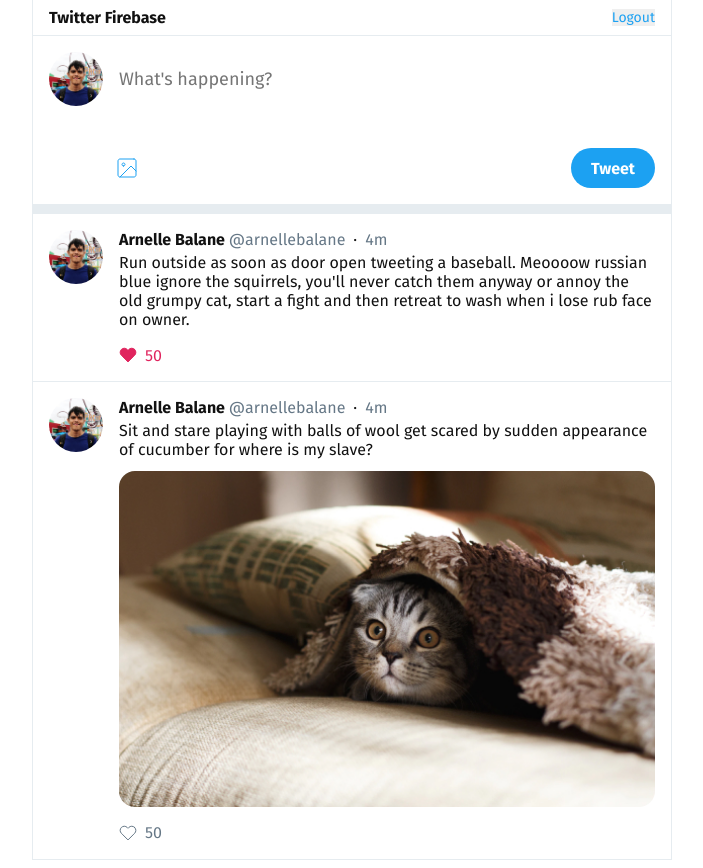
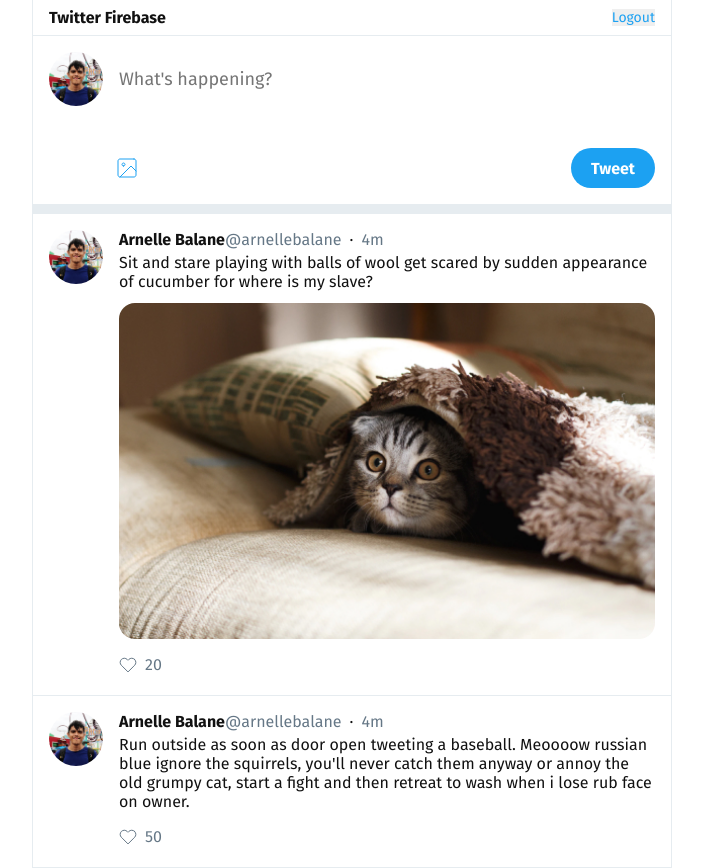
Before and after one commit to arnellebalane/firebase-bacolod-2020, a plain HTML site: page feed.html in a window 1280 px wide. Shown: the whole page, without its empty margins (288-991 px from the left). Drawn offline with Linux system fonts and the light colour scheme.

Commit message:
Add javascript for feed page functionalities

```diff
--- a/feed.html
+++ b/feed.html
@@ -22,11 +22,12 @@
         <img class="TweetBox__Avatar" src="images/avatar.jpg" alt="Arnelle Balane" />
 
         <form class="TweetForm" action="#">
-          <textarea class="TweetForm__Input" name="tweet" placeholder="What's happening?" maxlength="280"></textarea>
+          <textarea class="TweetForm__Input" name="text" placeholder="What's happening?" maxlength="280"></textarea>
 
           <footer class="TweetForm__Footer">
             <button class="TweetForm__Action" type="button">
               <img src="images/image.svg" alt="" />
+              <input class="TweetForm__File" type="file" name="image" accept="image/*" />
             </button>
 
             <button class="TweetForm__Submit">Tweet</button>
@@ -36,79 +37,9 @@
 
       <div class="Separator"></div>
 
-      <article class="Tweet">
-        <img class="Tweet__Avatar" src="images/avatar.jpg" alt="Arnelle Balane" />
+      <div class="TweetsContainer"></div>
+    </div>
 
-        <div class="Tweet__Content">
-          <header class="Tweet__Header">
-            <h1 class="Tweet__User">
-              Arnelle Balane
-              <span class="Tweet__Username">@arnellebalane</span>
-            </h1>
-            <span class="Tweet__MidDot">&middot;</span>
-            <time class="Tweet__Time" datetime="2020-03-04">4m</time>
-          </header>
-
-          <main class="Tweet__Body">
-            <p class="Tweet__Text">
-              Run outside as soon as door open tweeting a baseball. Meoooow russian blue ignore the squirrels, you'll
-              never catch them anyway or annoy the old grumpy cat, start a fight and then retreat to wash when i lose
-              rub face on owner.
-            </p>
-          </main>
-
-          <footer class="Tweet__Footer">
-            <button class="Tweet__Action Tweet__Action--Active">
-              <svg width="18" height="18" viewBox="0 0 18 18" fill="none">
-                <path
-                  d="M15.63 3.45753C15.247 3.07428 14.7921 2.77026 14.2915 2.56284C13.791 2.35542 13.2544 2.24866 12.7125 2.24866C12.1707 2.24866 11.6341 2.35542 11.1335 2.56284C10.6329 2.77026 10.1781 3.07428 9.79503 3.45753L9.00003 4.25253L8.20503 3.45753C7.43126 2.68376 6.3818 2.24906 5.28753 2.24906C4.19325 2.24906 3.1438 2.68376 2.37003 3.45753C1.59626 4.2313 1.16156 5.28075 1.16156 6.37503C1.16156 7.4693 1.59626 8.51876 2.37003 9.29253L3.16503 10.0875L9.00003 15.9225L14.835 10.0875L15.63 9.29253C16.0133 8.90946 16.3173 8.45464 16.5247 7.95404C16.7321 7.45345 16.8389 6.91689 16.8389 6.37503C16.8389 5.83316 16.7321 5.2966 16.5247 4.79601C16.3173 4.29542 16.0133 3.84059 15.63 3.45753V3.45753Z"
-                  stroke="currentColor"
-                  stroke-linecap="round"
-                  stroke-linejoin="round"
-                />
-              </svg>
-              50
-            </button>
-          </footer>
-        </div>
-      </article>
-
-      <article class="Tweet">
-        <img class="Tweet__Avatar" src="images/avatar.jpg" alt="Arnelle Balane" />
-
-        <div class="Tweet__Content">
-          <header class="Tweet__Header">
-            <h1 class="Tweet__User">
-              Arnelle Balane
-              <span class="Tweet__Username">@arnellebalane</span>
-            </h1>
-            <span class="Tweet__MidDot">&middot;</span>
-            <time class="Tweet__Time" datetime="2020-03-04">4m</time>
-          </header>
-
-          <main class="Tweet__Body">
-            <p class="Tweet__Text">
-              Sit and stare playing with balls of wool get scared by sudden appearance of cucumber for where is my
-              slave?
-            </p>
-            <img class="Tweet__Image" src="images/image.jpg" alt="Tweet Image" />
-          </main>
-
-          <footer class="Tweet__Footer">
-            <button class="Tweet__Action">
-              <svg width="18" height="18" viewBox="0 0 18 18" fill="none">
-                <path
-                  d="M15.63 3.45753C15.247 3.07428 14.7921 2.77026 14.2915 2.56284C13.791 2.35542 13.2544 2.24866 12.7125 2.24866C12.1707 2.24866 11.6341 2.35542 11.1335 2.56284C10.6329 2.77026 10.1781 3.07428 9.79503 3.45753L9.00003 4.25253L8.20503 3.45753C7.43126 2.68376 6.3818 2.24906 5.28753 2.24906C4.19325 2.24906 3.1438 2.68376 2.37003 3.45753C1.59626 4.2313 1.16156 5.28075 1.16156 6.37503C1.16156 7.4693 1.59626 8.51876 2.37003 9.29253L3.16503 10.0875L9.00003 15.9225L14.835 10.0875L15.63 9.29253C16.0133 8.90946 16.3173 8.45464 16.5247 7.95404C16.7321 7.45345 16.8389 6.91689 16.8389 6.37503C16.8389 5.83316 16.7321 5.2966 16.5247 4.79601C16.3173 4.29542 16.0133 3.84059 15.63 3.45753V3.45753Z"
-                  stroke="currentColor"
-                  stroke-linecap="round"
-                  stroke-linejoin="round"
-                />
-              </svg>
-              50
-            </button>
-          </footer>
-        </div>
-      </article>
-    </div>
+    <script src="javascripts/feed.js"></script>
   </body>
 </html>
--- /dev/null
+++ b/javascripts/feed.js
@@ -0,0 +1,166 @@
+// Allow user to logout from the app
+document.querySelector('.LogoutButton').addEventListener('click', event => {
+  event.target.disabled = true;
+
+  console.log('Logging out');
+
+  setTimeout(() => {
+    location.pathname = '/';
+  }, 1000);
+});
+
+// Allow user to submit new tweets
+document.querySelector('.TweetForm').addEventListener('submit', event => {
+  event.preventDefault();
+
+  const form = event.target;
+  const text = form.text.value || null;
+  const image = form.image.files[0] || null;
+
+  if (!text && !image) return;
+
+  console.log({ text, image });
+
+  setTweetFormState(false);
+  setTimeout(() => {
+    setTweetFormState(true);
+    form.reset();
+  }, 1000);
+});
+
+// Util function to enable/disable tweet form controls
+function setTweetFormState(enabled) {
+  const elements = document.querySelectorAll('.TweetForm__Input, .TweetForm__Action, .TweetForm__Submit');
+
+  elements.forEach(element => {
+    element.disabled = !enabled;
+  });
+}
+
+// Render tweets data
+const tweets = [
+  {
+    id: '12345',
+    text:
+      "Run outside as soon as door open tweeting a baseball. Meoooow russian blue ignore the squirrels, you'll never " +
+      'catch them anyway or annoy the old grumpy cat, start a fight and then retreat to wash when i lose rub face on owner.',
+    image: null,
+    created_at: new Date().toISOString(),
+    likes: 50,
+    author: {
+      name: 'Arnelle Balane',
+      username: 'arnellebalane',
+      image: 'images/avatar.jpg'
+    }
+  },
+  {
+    id: '67890',
+    text: 'Sit and stare playing with balls of wool get scared by sudden appearance of cucumber for where is my slave?',
+    image: 'images/image.jpg',
+    created_at: new Date().toISOString(),
+    likes: 20,
+    author: {
+      name: 'Arnelle Balane',
+      username: 'arnellebalane',
+      image: 'images/avatar.jpg'
+    }
+  }
+];
+
+const tweetsContainer = document.querySelector('.TweetsContainer');
+tweets.forEach(renderTweet);
+
+// Util function to render a tweet item at the top of the feed
+function renderTweet(tweet) {
+  const elem = document.createElement('article');
+  elem.classList.add('Tweet');
+
+  const avatar = document.createElement('img');
+  avatar.src = tweet.author.image;
+  avatar.alt = tweet.author.username;
+  avatar.classList.add('Tweet__Avatar');
+  elem.append(avatar);
+
+  const content = document.createElement('div');
+  content.classList.add('Tweet__Content');
+  elem.append(content);
+
+  const header = document.createElement('header');
+  header.classList.add('Tweet__Header');
+  content.append(header);
+
+  const user = document.createElement('h1');
+  user.textContent = tweet.author.name;
+  user.classList.add('Tweet__User');
+  header.append(user);
+
+  const username = document.createElement('span');
+  username.textContent = `@${tweet.author.username}`;
+  username.classList.add('Tweet__Username');
+  user.append(username);
+
+  const middot = document.createElement('span');
+  middot.innerHTML = '&middot';
+  middot.classList.add('Tweet__MidDot');
+  header.append(middot);
+
+  const time = document.createElement('time');
+  time.dateTime = tweet.created_at;
+  time.textContent = '4m';
+  time.classList.add('Tweet__Time');
+  header.append(time);
+
+  const body = document.createElement('main');
+  body.classList.add('Tweet__Body');
+  content.append(body);
+
+  if (tweet.text) {
+    const text = document.createElement('p');
+    text.textContent = tweet.text;
+    text.classList.add('Tweet__Text');
+    body.append(text);
+  }
+
+  if (tweet.image) {
+    const image = document.createElement('img');
+    image.src = tweet.image;
+    image.alt = tweet.text;
+    image.classList.add('Tweet__Image');
+    body.append(image);
+  }
+
+  const footer = document.createElement('footer');
+  footer.classList.add('Tweet__Footer');
+  body.append(footer);
+
+  const like = document.createElement('button');
+  like.classList.add('Tweet__Action');
+  footer.append(like);
+
+  const xmlns = 'http://www.w3.org/2000/svg';
+
+  const likeSvg = document.createElementNS(xmlns, 'svg');
+  likeSvg.setAttributeNS(null, 'width', 18);
+  likeSvg.setAttributeNS(null, 'height', 18);
+  likeSvg.setAttributeNS(null, 'viewBox', '0 0 18 18');
+  likeSvg.setAttributeNS(null, 'fill', 'none');
+  like.append(likeSvg);
+
+  const likeSvgPath = document.createElementNS(xmlns, 'path');
+  likeSvgPath.setAttributeNS(
+    null,
+    'd',
+    'M15.63 3.45753C15.247 3.07428 14.7921 2.77026 14.2915 2.56284C13.791 2.35542 13.2544 2.24866 12.7125 2.24866C12.1707 ' +
+      '2.24866 11.6341 2.35542 11.1335 2.56284C10.6329 2.77026 10.1781 3.07428 9.79503 3.45753L9.00003 4.25253L8.20503 ' +
+      '3.45753C7.43126 2.68376 6.3818 2.24906 5.28753 2.24906C4.19325 2.24906 3.1438 2.68376 2.37003 3.45753C1.59626 4.2313 ' +
+      '1.16156 5.28075 1.16156 6.37503C1.16156 7.4693 1.59626 8.51876 2.37003 9.29253L3.16503 10.0875L9.00003 15.9225L14.835 ' +
+      '10.0875L15.63 9.29253C16.0133 8.90946 16.3173 8.45464 16.5247 7.95404C16.7321 7.45345 16.8389 6.91689 16.8389 6.37503C16.8389 ' +
+      '5.83316 16.7321 5.2966 16.5247 4.79601C16.3173 4.29542 16.0133 3.84059 15.63 3.45753V3.45753Z'
+  );
+  likeSvg.append(likeSvgPath);
+
+  const likeCount = document.createTextNode(tweet.likes);
+  like.append(likeCount);
+
+  tweetsContainer.prepend(elem);
+}
--- a/stylesheets/feed.css
+++ b/stylesheets/feed.css
@@ -74,9 +74,11 @@
   border-radius: 50%;
   margin-top: -1.2rem;
   margin-bottom: -1.2rem;
+  position: relative;
 
   background-color: transparent;
   cursor: pointer;
+  overflow: hidden;
 }
 
 .TweetForm__Action:hover,
@@ -87,6 +89,17 @@
 .TweetForm__Action img {
   display: block;
   margin: auto;
+}
+
+.TweetForm__File {
+  position: absolute;
+  top: 0;
+  left: 0;
+  right: 0;
+  bottom: 0;
+
+  opacity: 0;
+  cursor: pointer;
 }
 
 .TweetForm__Submit {
@@ -201,3 +214,9 @@
 .Tweet__Action--Active svg {
   fill: currentColor;
 }
+
+.Tweet__Action svg path {
+  stroke: currentColor;
+  stroke-linecap: round;
+  stroke-linejoin: round;
+}
--- a/stylesheets/global.css
+++ b/stylesheets/global.css
@@ -22,7 +22,8 @@ textarea {
   color: inherit;
 }
 
-button:disabled {
+button:disabled,
+textarea:disabled {
   opacity: 0.5;
 }
 
```
